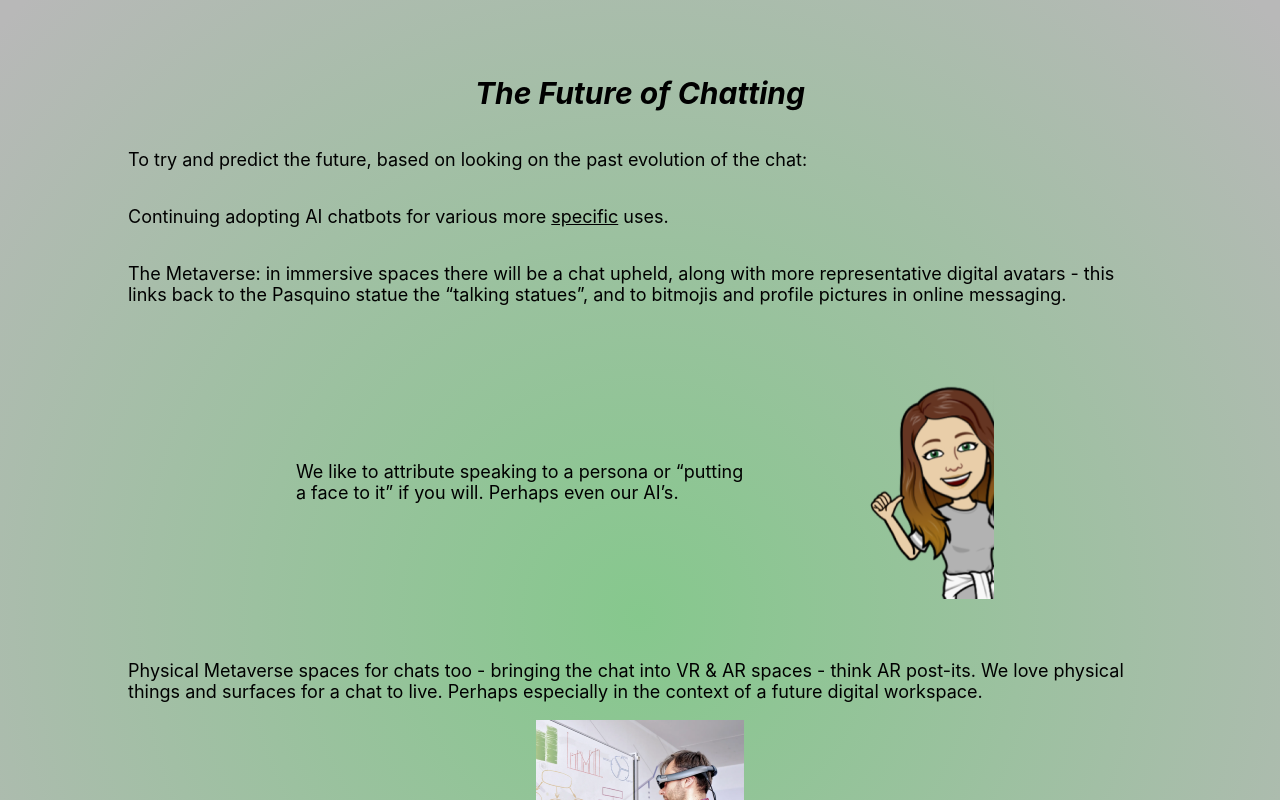
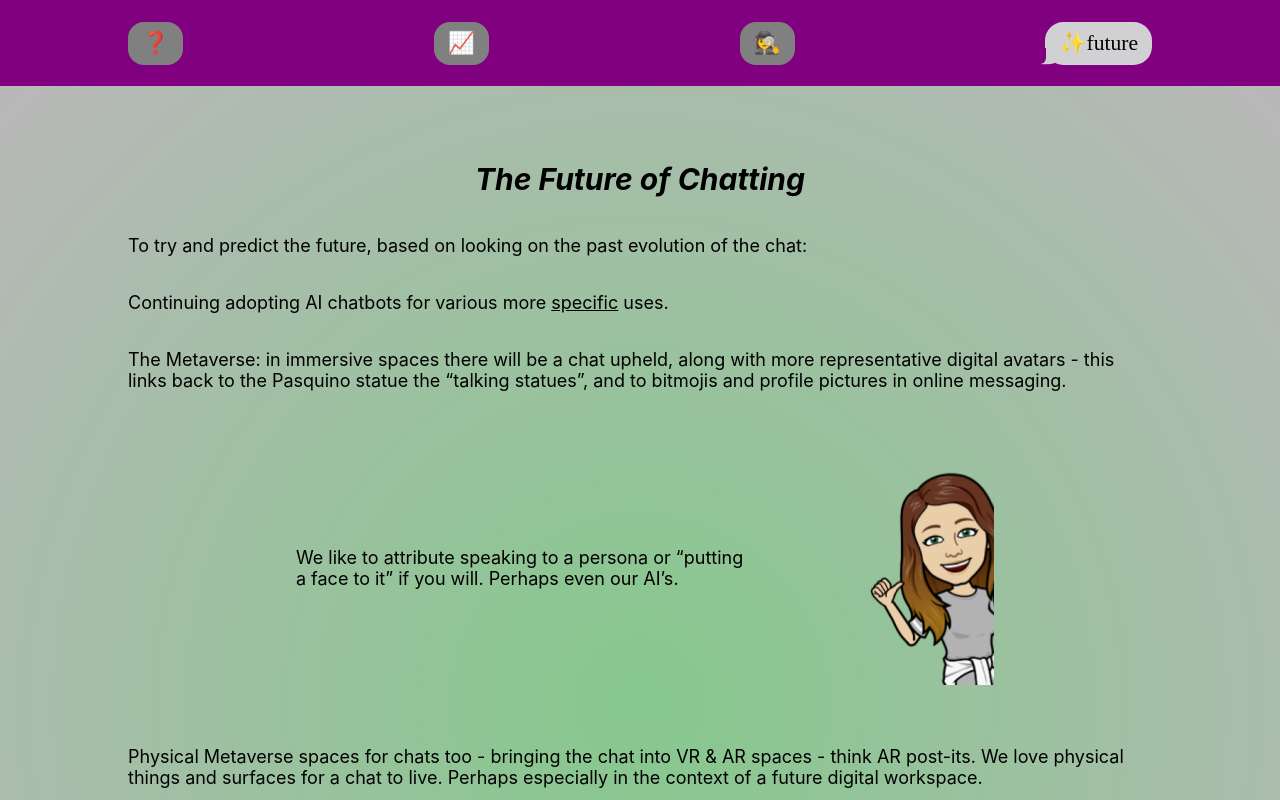
Before and after one commit to harrydnewman/augmenting-final, a React (Vite) app: page /future in a window 1280 px wide. Shown: the top 800 px of the page. Built offline with nearby package versions, Linux system fonts and the light colour scheme; a web font is replaced by a local one.

Commit message:
navbar done

```diff
--- a/src/components/NavBar.jsx
+++ b/src/components/NavBar.jsx
@@ -1,20 +1,35 @@
-import styles from '../styles/NavbarStyles.module.css'
+import styles from '../styles/NavbarStyles.module.css';
 
 export default function Navbar({ currentPage }) {
+    const isCurrentPage = (page) => currentPage === page;
+
     return (
-        <div className={styles.Navbar}>
-            <div className={styles.imessage}>
-                <p className={styles.fromThem}>❓about</p>
+        <div className={styles.Navbar} style={{
+            paddingLeft: isCurrentPage('/codeinchat') ? '7%' : '10%',
+            paddingRight: isCurrentPage('/codeinchat') ? '7%' : '10%'
+        }}>
+            <div className={isCurrentPage('/about') ? styles.imessage : styles.unselectedButton}>
+            <a href='/about'>
+            {isCurrentPage('/about') ?  <p className={styles.fromThem}>❓about</p> : <p>❓</p>}
+            </a>
+
             </div>
-            <div className={styles.unselectedButton}>
-                <p>📈</p>
+            <div className={isCurrentPage('/compare') ? styles.imessage : styles.unselectedButton}>
+            <a href='/compare'>
+            {isCurrentPage('/compare') ? <p className={styles.fromThem}>📈compare</p> : <p>📈</p>}
+            </a>
+
             </div>
-            <div className={styles.unselectedButton}>
-                <p>🕵️‍♀️</p>
+            <div className={isCurrentPage('/codeinchat') ? styles.imessage : styles.unselectedButton}>
+            <a href='/codeinchat'>
+                {isCurrentPage('/codeinchat') ?  <p className={styles.fromThem}>🕵️‍♀️codeinchat</p> : <p>🕵️‍♀️</p>}
+                </a>
             </div>
-            <div className={styles.unselectedButton}>
-                <p>✨</p>
+            <div className={isCurrentPage('/future') ? styles.imessage : styles.unselectedButton}>
+            <a href='/future'>
+            {isCurrentPage('/future') ?  <p className={styles.fromThem}>✨future</p> :  <p>✨</p>}
+            </a>
             </div>
         </div>
-    )
+    );
 }
--- a/src/pages/About.jsx
+++ b/src/pages/About.jsx
@@ -4,7 +4,7 @@ import Navbar from '../components/NavBar'
 export default function About() {
     return (
         <div className={styles.AboutPage}>
-        <Navbar currentPage={"About"}/>
+        <Navbar currentPage={"/about"}/>
             <div className={styles.AboutHeader}>
                 <h1>Chat 💬</h1>
                 <h1>Technology</h1>
--- a/src/pages/CodeInChat.jsx
+++ b/src/pages/CodeInChat.jsx
@@ -21,12 +21,17 @@ import styles from '../styles/CodeInChat.module.css'
 
 import ImageLeftTextRight from "../components/ImageLeftTextRight"
 import ImageRightTextLeft from "../components/ImageRightTextLeft"
+import Navbar from "../components/NavBar"
 
 
 
-export default function CodeInChat(){
+export default function CodeInChat() {
     return (
+        <div className={styles.codeInChatPageDiv}>
+            <Navbar currentPage={"/codeinchat"} />
+
             <div className={styles.codeInChatPage}>
+
                 <h2 className={styles.title}><i>Encoded Chat...</i></h2>
 
                 <p>The is code in chat, in the way we have “sayings”, there are shortcuts for analogies in chats. </p>
@@ -34,28 +39,29 @@ export default function CodeInChat(){
 
                 <h3 className={styles.sectionHeader}>What chat personality are you?</h3>
 
-            <ChatPersonalityBubble text={"The Formal One:"} image={TextBubble1} gray={false}/>
-            <ChatPersonalityBubble text={"The Non-Ironic Emoji-Using Middle-aged Mom:"} image={TextBubble2} gray={true}/>
-            <ChatPersonalityBubble text={"The Dry Texter:"} image={TextBubble3} gray={false}/>
-            <ChatPersonalityBubble text={"The Chat Stream Rager:"} image={TextBubble4} gray={true}/>
-            <ChatPersonalityBubble text={"Gen Z:"} image={TextBubble5} gray={false}/>
-            <ChatPersonalityBubble text={""} image={TextBubble6} gray={false}/>
-            <ChatPersonalityBubble text={"Sparkles:"} image={TextBubble7} gray={true}/>
-            <ChatPersonalityBubble text={"Short & Sweet:"} image={TextBubble8} gray={false}/>
+                <ChatPersonalityBubble text={"The Formal One:"} image={TextBubble1} gray={false} />
+                <ChatPersonalityBubble text={"The Non-Ironic Emoji-Using Middle-aged Mom:"} image={TextBubble2} gray={true} />
+                <ChatPersonalityBubble text={"The Dry Texter:"} image={TextBubble3} gray={false} />
+                <ChatPersonalityBubble text={"The Chat Stream Rager:"} image={TextBubble4} gray={true} />
+                <ChatPersonalityBubble text={"Gen Z:"} image={TextBubble5} gray={false} />
+                <ChatPersonalityBubble text={""} image={TextBubble6} gray={false} />
+                <ChatPersonalityBubble text={"Sparkles:"} image={TextBubble7} gray={true} />
+                <ChatPersonalityBubble text={"Short & Sweet:"} image={TextBubble8} gray={false} />
 
                 <h3 className={styles.sectionHeader}>Punctuation</h3>
-            <ImageLeftTextRight text={"All contributes to expression, pauses, voice inflection to mimic conversation. "} image={CodeInChatImage1}/>
+                <ImageLeftTextRight text={"All contributes to expression, pauses, voice inflection to mimic conversation. "} image={CodeInChatImage1} />
 
                 <h3 className={styles.sectionHeader}>Abbreviations</h3>
-            <img src={CodeInChatImage2}/>
+                <img src={CodeInChatImage2} />
                 <p>Making shorthand chat even shorter. Texting language becomes one of its own.  </p>
                 <h3 className={styles.sectionHeader}>Emojis & Hieroglyphs</h3>
-            <img src={CodeInChatImage3}/>
+                <img src={CodeInChatImage3} />
                 <p>These pictographs, old and new, hold double meanings. The Ba Hieroglyph- bird with a human head was non-literal, rather it represented rebirth. </p>
 
-            <ImageRightTextLeft text={"The nail painted emoji is less literal for Gen Z and relates to queer content. Changes the meaning of what we say! "} image={CodeInChatImage4}/>
-            <ImageLeftTextRight text={"There is a disconnect in translation in Samsung / Android to iPhone emojis that can also change the meaning / perception of emojis to different phone users."} image={CodeInChatImage6}/>
+                <ImageRightTextLeft text={"The nail painted emoji is less literal for Gen Z and relates to queer content. Changes the meaning of what we say! "} image={CodeInChatImage4} />
+                <ImageLeftTextRight text={"There is a disconnect in translation in Samsung / Android to iPhone emojis that can also change the meaning / perception of emojis to different phone users."} image={CodeInChatImage6} />
 
+            </div>
         </div>
     )
 }
--- a/src/pages/Compare.jsx
+++ b/src/pages/Compare.jsx
@@ -1,7 +1,7 @@
 import styles from '../styles/Compare.module.css'
 import CompareButton from '../components/CompareButton'
 import Graph from '../components/Graph'
-
+import Navbar from '../components/NavBar';
 export default function Compare(){
     const data = [
         { x: 90, y: 95, label: "A", link: "/information", icon: "🤖" },
@@ -12,6 +12,7 @@ export default function Compare(){
       ];
     return (
         <div className={styles.ComparePage}>
+        <Navbar currentPage={"/compare"}/>
         <div className={styles.CompareTitleDiv}>
         <h1>Compare over time 📈:</h1>
         </div>
--- a/src/pages/Future.jsx
+++ b/src/pages/Future.jsx
@@ -4,10 +4,15 @@ import FutureImage1 from '../assets/images/future1.png'
 import FutureImage2 from '../assets/images/future2.png'
 import FutureImage3 from '../assets/images/future3.png'
 import ImageRightTextLeft from '../components/ImageRightTextLeft'
+import Navbar from '../components/NavBar'
 
 export default function Future(){
     return (
+        <div className={styles.futurePageDiv}>
+
+<Navbar currentPage={'/future'}/>
         <div className={styles.futureDiv}>
+
             <h2 className={styles.title}><i>The Future of Chatting</i></h2>
             <p>To try and predict the future, based on looking on the past evolution of the chat: </p>
             <p>Continuing adopting AI chatbots for various more <u>specific</u> uses.</p>
@@ -20,5 +25,6 @@ export default function Future(){
             <p>Perhaps the next will be “squashing” or “flicking” away your friends text, and perhaps in a AR interface!</p>
             <p>And maybe we will have devices like the Apple Vision Pro that allow capture us “air drawing”, and we will go back to writing letters and notes.</p>
         </div>
+        </div>
     )
 }
--- a/src/styles/Future.module.css
+++ b/src/styles/Future.module.css
@@ -1,4 +1,6 @@
-
+.futurePageDiv {
+    width: 100%;
+}
 
 .futureDiv {
     width: 100%;
--- a/src/styles/NavbarStyles.module.css
+++ b/src/styles/NavbarStyles.module.css
@@ -5,13 +5,18 @@
   flex-direction: row;
   align-items: center;
   justify-content: space-between;
-  padding-left: 10%;
-  padding-right: 10%;
+  /* padding-left: 7%;
+  padding-right: 7%; */
   width: 100%;
 }
 
 .Navbar h1 {
   margin-top: 0;
+}
+
+.Navbar a {
+  text-decoration: none;
+  color: black;
 }
 
 .unselectedButton p {
@@ -47,23 +52,25 @@
 
 p.fromThem {
   align-items: flex-start;
-  background-color: #e5e5ea;
+  background-color: #d1d1d4;
   color: #000;
 }
 
 p.fromThem:before {
   border-bottom-right-radius: 0.8rem 0.7rem;
-  border-left: 1.45rem solid #e5e5ea;
+  border-left: 1.31rem solid #d1d1d4;
+  /* border-left: 1.31rem solid #1414e1; */
   left: -0.3rem;
   transform: translate(0, -0.1rem);
 }
 
 p.fromThem::after {
   background-color: var(--navbar-background-color);
+  /* background-color: green; */
   border-bottom-right-radius: 0.5rem;
   left: 20px;
-  transform: translate(-30px, -2px);
-  width: 10px;
+  transform: translate(-25px, -2px);
+  width: 5.15px;
 }
 
 
```
Lines whose indentation alone changed are shown as unchanged.
